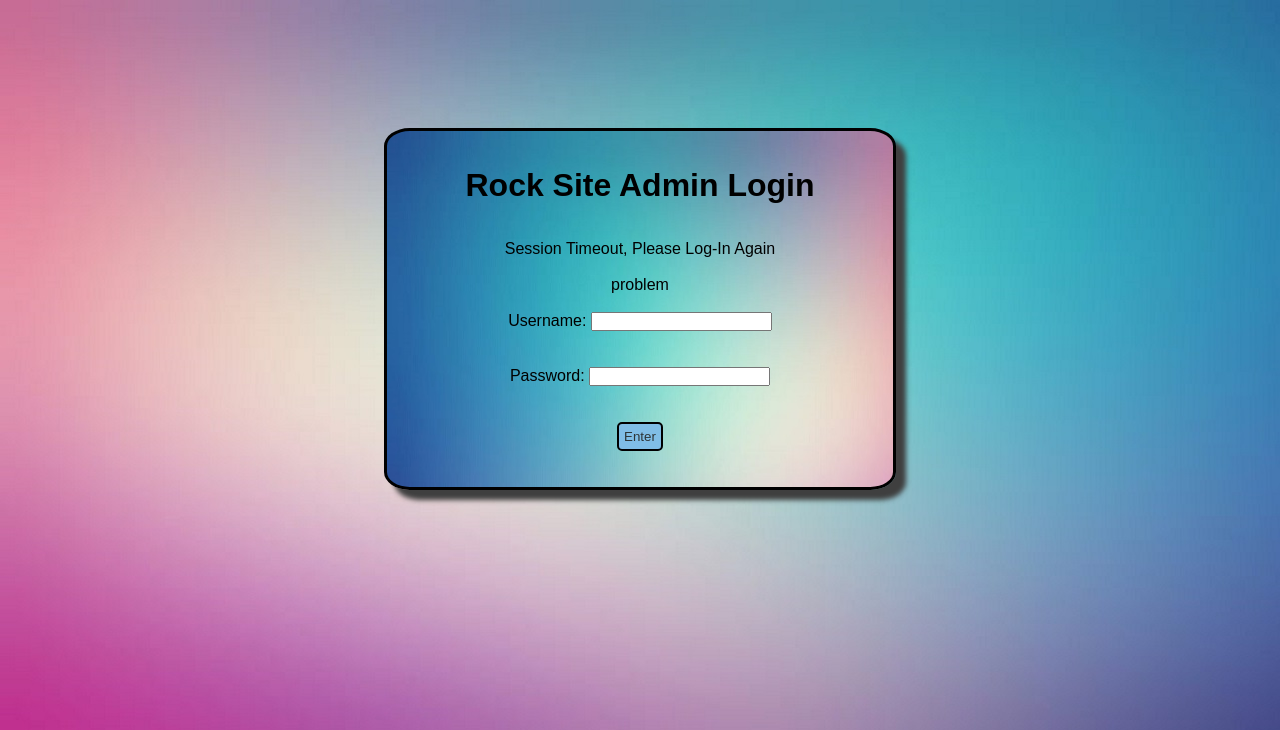
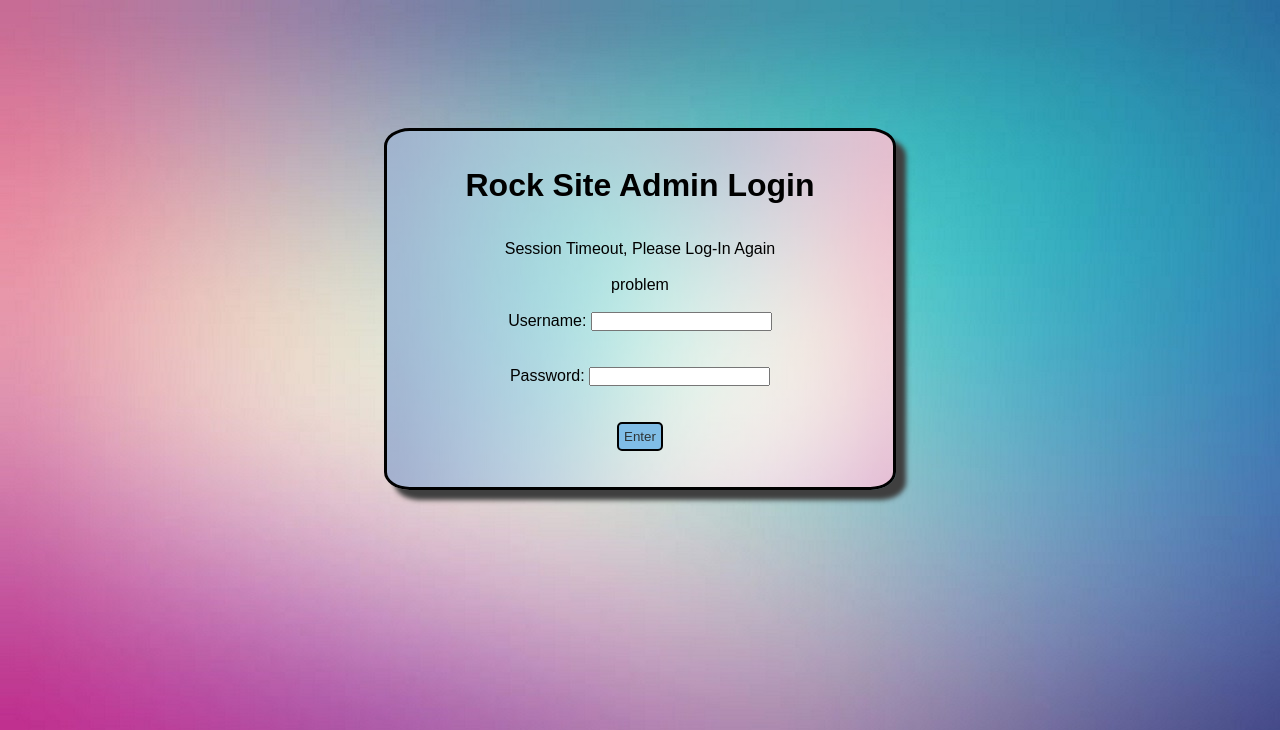
Before and after one commit to CadenConde/Peace-Love-and-Dots, a PHP site: page /rockSite/admin/login.php in a window 1280 px wide. Shown: the top 730 px of the page. Run offline with PHP 8.4, Linux system fonts and the light colour scheme; the visitor is signed in with stand-in values (Sample User, id 1); data that the repository does not hold is empty.

Commit message:
fix eric's bad code

```diff
--- a/rockSite/css/admin.css
+++ b/rockSite/css/admin.css
@@ -39,7 +39,10 @@
     border: solid black;
     border-radius: 5%;
     box-shadow: 10px 10px 5px rgb(63, 63, 63);
-    background-image:  url('../images/box-background.jpg');
+
+    background: linear-gradient(rgba(245, 245, 245, 0.6), rgba(245, 245, 245, 0.6)),  url('../images/box-background.jpg');
+    background-repeat: no-repeat;
+    background-size: cover;
 
 }
 .login-title{
```
